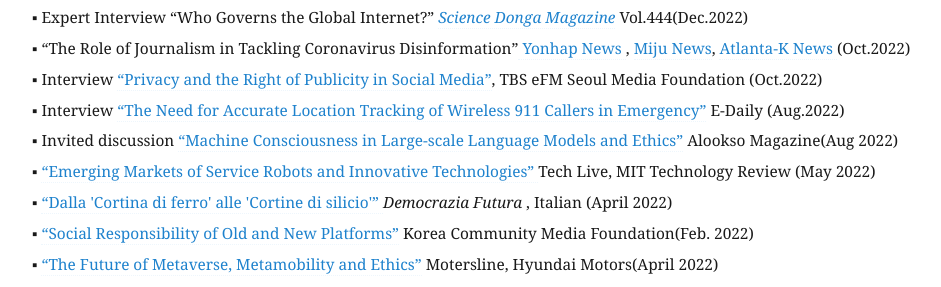
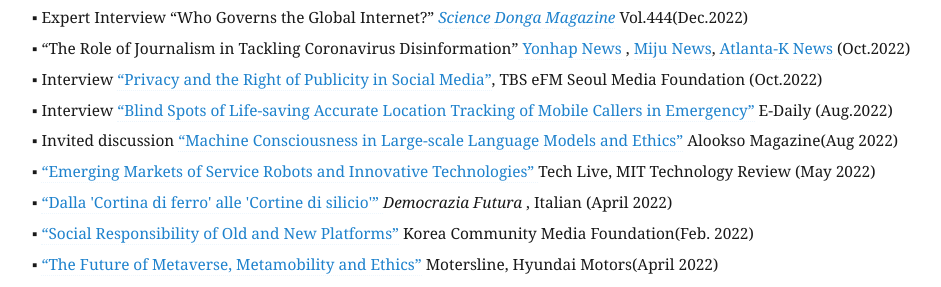
Before and after one commit to eunchangchoi/eunchangchoi.github.io, a Jekyll site: the page built from index.md, in a window 1280 px wide and 900 px high, scrolled down 8806 px. Shown: the part 160-447 px from the top of the window, without its empty margins (68-1009 px from the left). Built offline with Jekyll 4.4.1, drawn with Linux system fonts in a browser that asks for light colours.

Commit message:
Update index.md

```diff
--- a/index.md
+++ b/index.md
@@ -197,7 +197,7 @@
 ▪ Expert Interview “Who Governs the Global Internet?” <a href="https://dl.dongascience.com/magazine/index/S#S202211SEL"> <i> Science Donga Magazine</i></a> Vol.444(Dec.2022)<br>
 ▪ “The Role of Journalism in Tackling Coronavirus Disinformation”<a href="https://www.yna.co.kr/view/AKR20221012124400371"> Yonhap News </a>, <a href="https://mijunews.com/2022/10/13/%ec%98%81%ec%83%81%ec%b5%9c%ec%9d%80%ec%b0%bd-%ea%b5%90%ec%88%98-%ea%b0%80%ec%a7%9c%eb%89%b4%ec%8a%a4%ec%9d%98-%ea%b3%a0%ea%b3%a0%ed%95%99%ed%8c%ac%eb%8d%b0%eb%af%b9-%ec%96%b8%eb%a1%a0%ec%9d%98/"> Miju News</a>, <a href="https://atlantak.com/%ec%84%b8%ea%b3%84%ed%95%9c%ec%9d%b8%ec%96%b8%eb%a1%a0%ec%9d%b8%ed%98%91-%ea%b5%ad%ec%a0%9c%ec%8b%ac%ed%8f%ac%ec%a7%80%ec%97%84-%ec%95%a0%ed%8b%80%eb%9e%9c%ed%83%80-k-%ec%82%ac%eb%a1%80/"> Atlanta-K News </a> (Oct.2022) <br>
 ▪ Interview <a href="https://podcasts.apple.com/af/podcast/tbs-efm-this-morning/id1038822609">“Privacy and the Right of Publicity in Social Media”</a>, TBS eFM Seoul Media Foundation (Oct.2022)<br>
-▪ Interview <a href="https://www.edaily.co.kr/news/read?newsId=03722806632430600&mediaCodeNo=257"> “The Need for Accurate Location Tracking of Wireless 911 Callers in Emergency”</a> E-Daily (Aug.2022)<br>
+▪ Interview <a href="https://www.edaily.co.kr/news/read?newsId=03722806632430600&mediaCodeNo=257"> “Blind Spots of Life-saving Accurate Location Tracking of Mobile Callers in Emergency”</a> E-Daily (Aug.2022)<br>
 ▪ Invited discussion <a href="https://alook.so/posts/latO5RY">“Machine Consciousness in Large-scale Language Models and Ethics”</a> Alookso Magazine(Aug 2022)<br>
 ▪ <a href="https://www.technologyreview.kr/special/event/202204](https://www.youtube.com/watch?v=eAewHoNQgiI&feature=emb_logo">“Emerging Markets of Service Robots and Innovative Technologies” </a> Tech Live, MIT Technology Review (May 2022)<br>
 ▪ <a href="https://www.key4biz.it/democrazia-futura-dalla-cortina-di-ferro-alle-cortine-di-silicio-sara-linternet-globale-la-principale-vittima-del-conflitto-russo-ucraino/398412/"> “Dalla 'Cortina di ferro' alle 'Cortine di silicio'” </a> <i> Democrazia Futura </i>, Italian (April 2022)<br>
```
